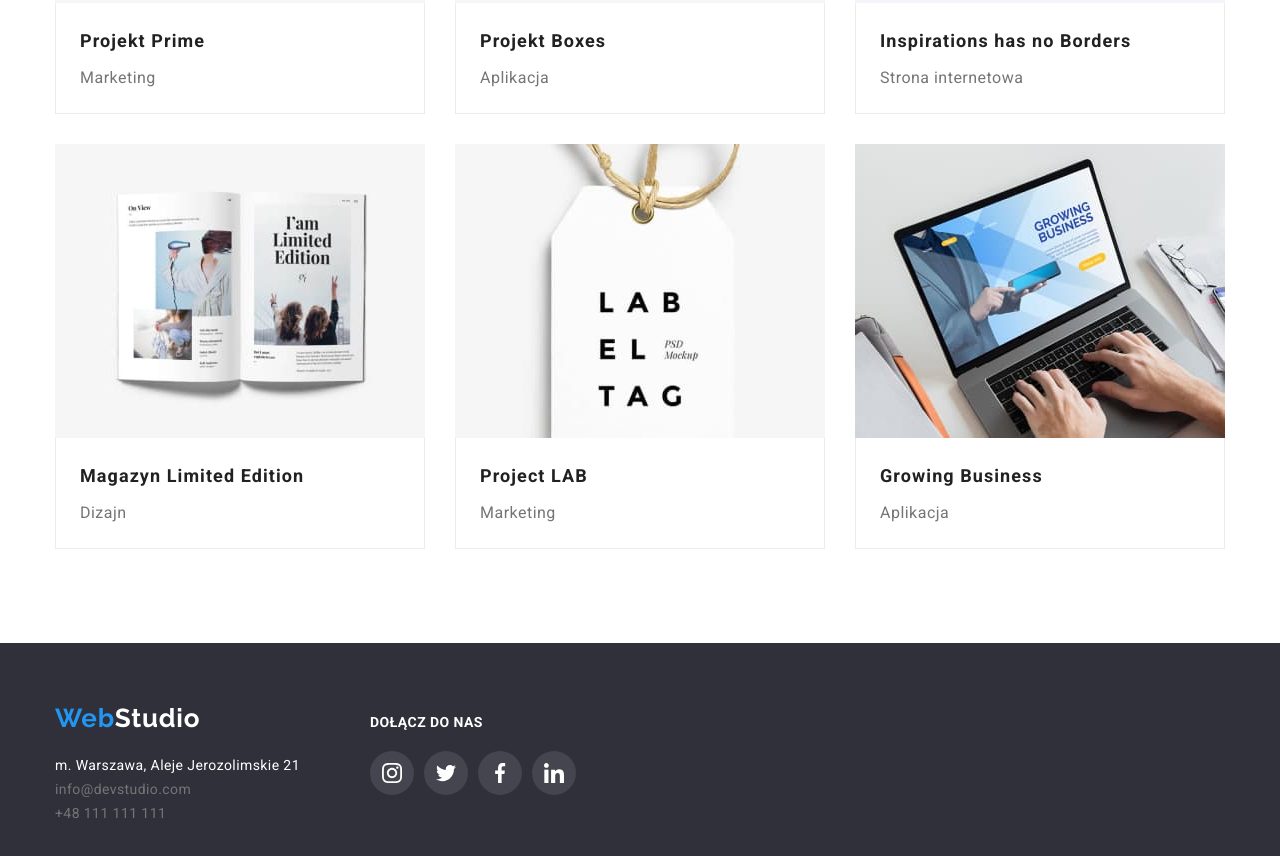
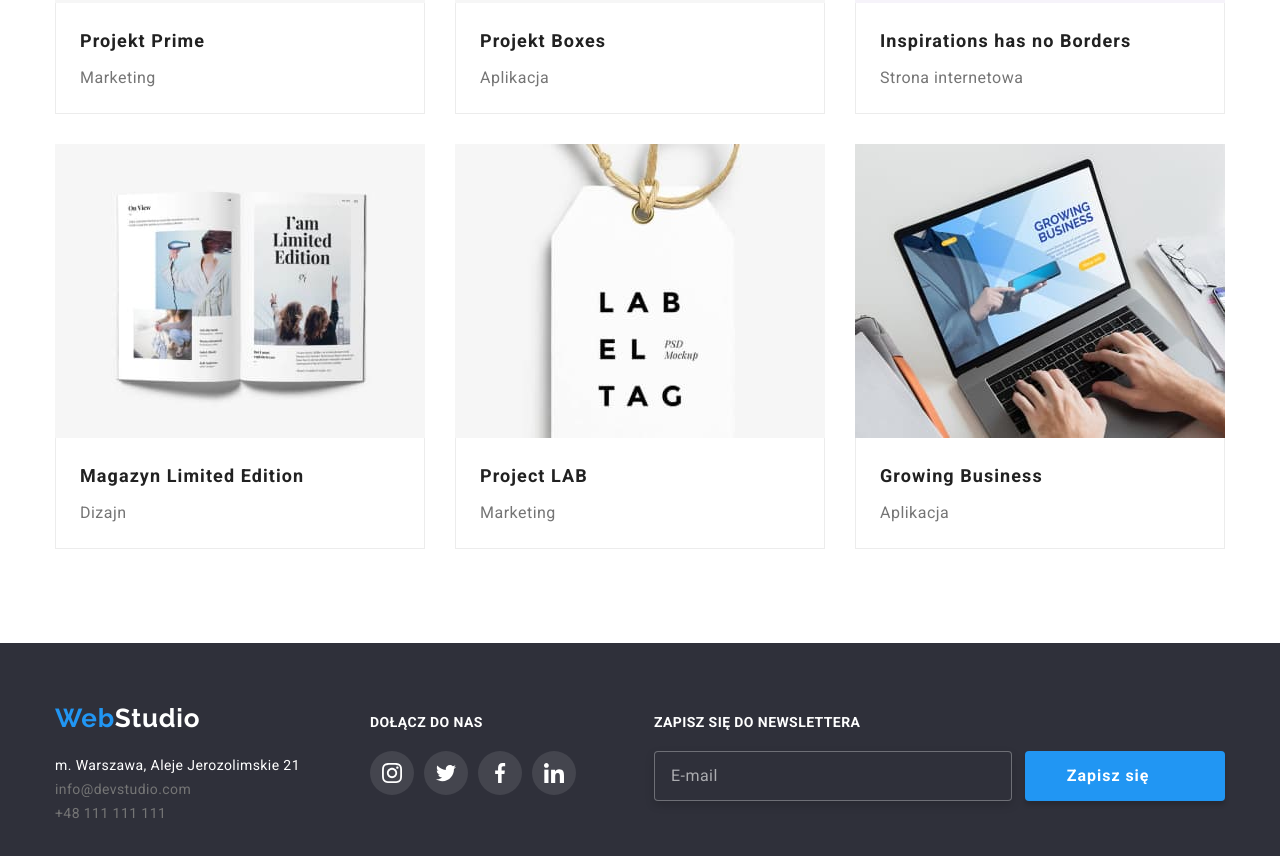
Before and after one commit to DavidKniotek/goit-markup-hw-06, a plain HTML site: page portfolio.html in a window 1280 px wide. Shown: the part 990-1846 px from the top of the page. Drawn offline with nearby package versions, Linux system fonts and the light colour scheme.

Commit message:
Dodano newsletter-form do footera

```diff
--- a/css/styles.css
+++ b/css/styles.css
@@ -234,7 +234,6 @@ body {
     transition-duration: 250ms;
     transition-timing-function: cubic-bezier(0.4, 0, 0.2, 1);
     transition-property: opacity;
-    ;
 }
 
 /*----------INDEX SEKCJA 2 / LOREMIPSUM----------*/
@@ -660,6 +659,7 @@ body {
     width: 358px;
     height: 50px;
     padding-left: 16px;
+    margin-right: 9px;
     border: 1px solid rgba(255, 255, 255, 0.3);
     filter: drop-shadow(0px 4px 4px rgba(0, 0, 0, 0.15));
     border-radius: 4px;
@@ -679,7 +679,48 @@ body {
     color: rgba(255, 255, 255, 0.6);
 }
 
+.newsletter-button {
+    position: relative;
+    width: 200px;
+    height: 50px;
+    padding-left: 42px;
+    background-color: var(--webstudio-color);
+    box-shadow: 0px 4px 4px rgba(0, 0, 0, 0.15);
+    border-radius: 4px;
+    color: #FFFFFF;
+    font-family: 'Roboto';
+    font-style: normal;
+    font-weight: 700;
+    font-size: 16px;
+    text-align: left;
+    line-height: 1.88;
+    letter-spacing: 0.06em;
+    border-radius: 4px;
+    border: none;
+    box-shadow: #2F303A;
+    transition-duration: 250ms;
+    transition-timing-function: cubic-bezier(0.4, 0, 0.2, 1);
+    transition-property: opacity;
+}
 
+.newsletter-button:hover,
+.newsletter-button:focus {
+    opacity: 0.75;
+    cursor: pointer;
+    transition-duration: 250ms;
+    transition-timing-function: cubic-bezier(0.4, 0, 0.2, 1);
+    transition-property: opacity;
+}
+
+.icon-send {
+    position: absolute;
+    left: 148px;
+    top: 13px;
+    right: 28px;
+    bottom: 13px;
+    width: 24px;
+    height: 24px;
+}
 
 /*------------PORTFOLIO HEADER BORDER-----------*/
 
@@ -888,7 +929,8 @@ body {
     transition-property: color;
 }
 
-.button:hover {
+.button:hover,
+.button:focus {
     opacity: 0.75;
     cursor: pointer;
     transition-duration: 250ms;
--- a/portfolio.html
+++ b/portfolio.html
@@ -228,7 +228,9 @@
               >
             </li>
             <li>
-              <a class="link contact-bottom" href="tel:48111111111">+48 111 111 111</a>
+              <a class="link contact-bottom" href="tel:48111111111"
+                >+48 111 111 111</a
+              >
             </li>
           </ul>
         </address>
@@ -265,6 +267,19 @@
             </li>
           </ul>
         </div>
+        <div>
+          <h2 class="footer-social-media-header">ZAPISZ SIĘ DO NEWSLETTERA</h2>
+          <form name="newsletter-form">
+            <label class="newsletter-label">
+            <input type="email" name="email" class="newsletter-form-email" placeholder="E-mail" />
+            </label>
+            <button type="submit" class="newsletter-button">Zapisz się
+            <svg class="icon-send">
+              <use href="images/icons.svg#icon-icon-send"></use>
+            </svg>
+            </button>
+          </form>
+        </div>
       </div>
     </footer>
   </body>
```
Also changed, not shown: index.html (+5 -1 lines), images/icons.svg. Lines whose indentation alone changed are shown as unchanged.
